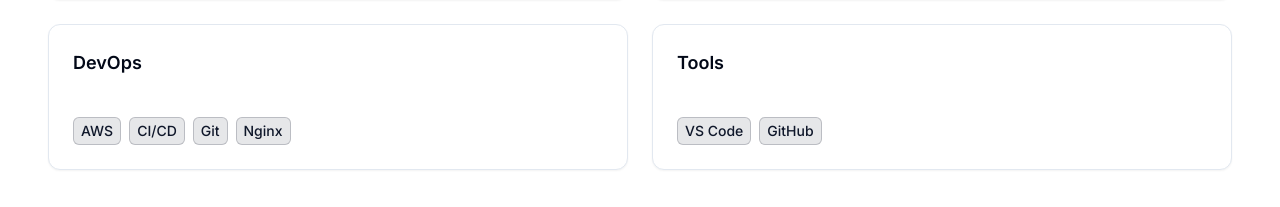
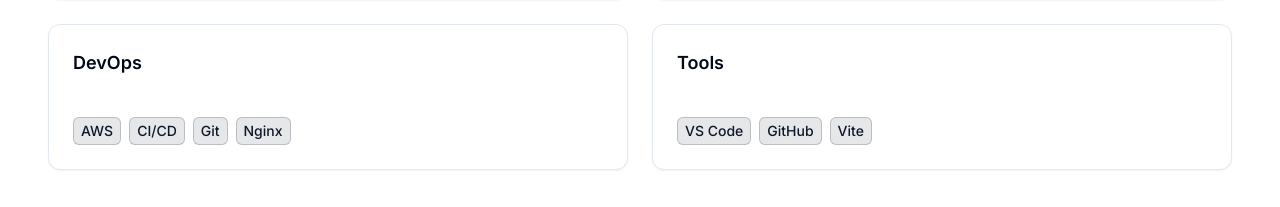
Before and after one commit to MauricioIPastora/personal-website, a Next.js app: page / in a window 1280 px wide. Shown: the part 1741-1948 px from the top of the page. Built offline with nearby package versions, Linux system fonts and the light colour scheme.

Commit message:
updated tech stack and resume download

```diff
--- a/src/components/ResumeModal.tsx
+++ b/src/components/ResumeModal.tsx
@@ -19,7 +19,7 @@
     const resumeUrl = "/Resume, Mauricio Ignacio Pastora, 2025.pdf";
     const link = document.createElement("a");
     link.href = resumeUrl;
-    link.download = "Mauricio_Pastora_Resume.pdf";
+    link.download = "Resume, Mauricio Ignacio Pastora, 2025.pdf";
     document.body.appendChild(link);
     link.click();
     document.body.removeChild(link);
--- a/src/components/TechStack.tsx
+++ b/src/components/TechStack.tsx
@@ -15,7 +15,7 @@
   },
   {
     category: "Tools",
-    skills: ["VS Code", "GitHub"],
+    skills: ["VS Code", "GitHub", "Vite"],
   },
 ];
 
```
